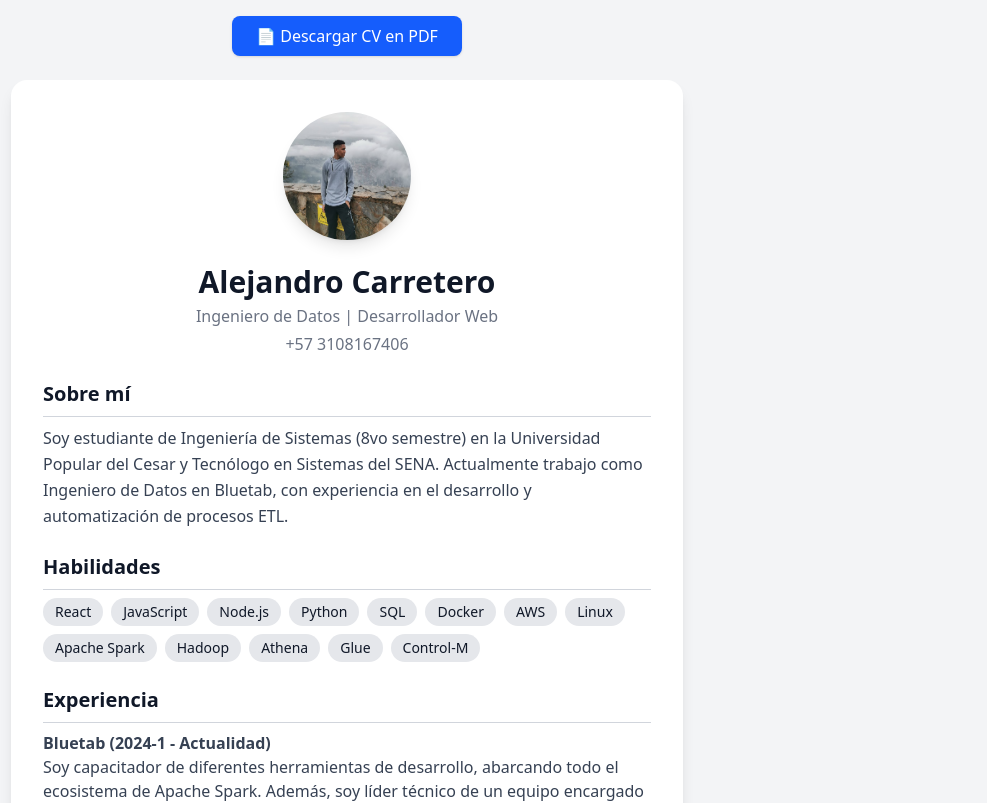
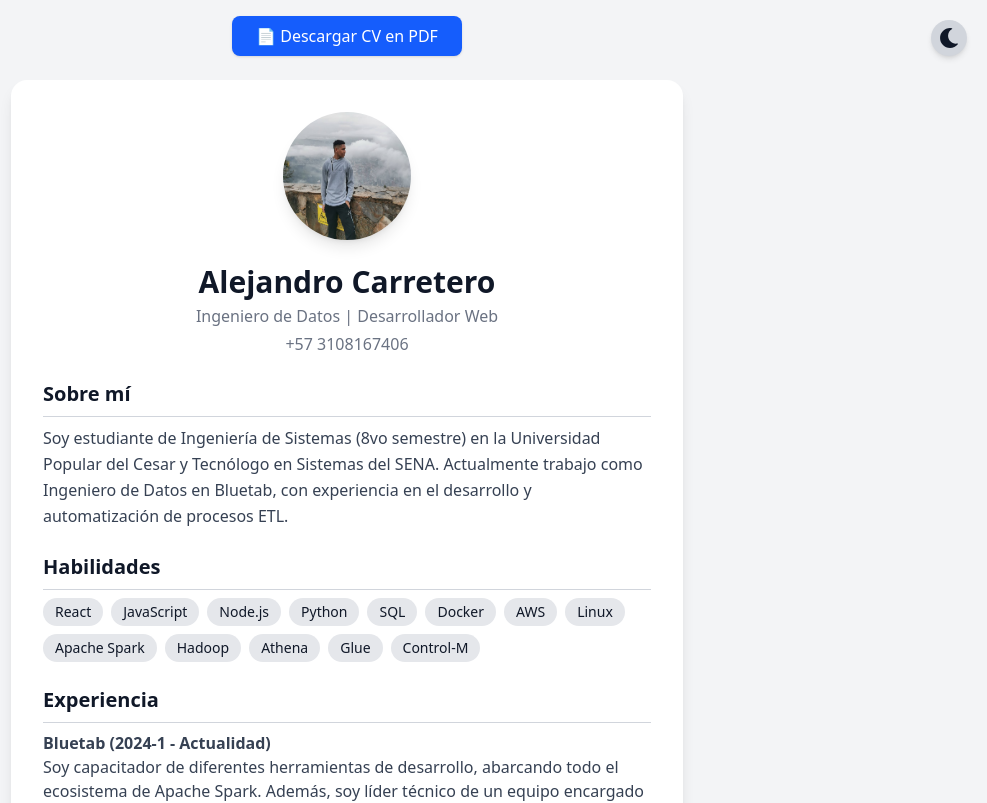
Before and after one commit to chandro-dev/alejocarreteroweb, a React (Vite) app: page /alejocarreteroweb/cv in a window 1280 px wide. Shown: the top 803 px of the page, without its empty margins (293-1280 px from the left). Built offline with nearby package versions, Linux system fonts and the light colour scheme.

Commit message:
add light and dark mode

```diff
--- a/src/App.jsx
+++ b/src/App.jsx
@@ -1,13 +1,39 @@
+import { useState, useEffect } from "react";
 import { Routes, Route } from "react-router-dom";
 import Home from "./Home";
 import Blog from "./blog/Blog";
 import Cv from "./cv/Cv";
 import Contact from "./contact/Contact";
 import './style.css'
+import { FaSun, FaMoon} from "react-icons/fa";
 
 function App() {
+  const [darkMode, setDarkMode] = useState(() => {
+    return localStorage.getItem("theme") === "dark";
+  });
+
+  useEffect(() => {
+    if (darkMode) {
+      document.documentElement.classList.add("dark");
+      localStorage.setItem("theme", "dark");
+    } else {
+      document.documentElement.classList.remove("dark");
+      localStorage.setItem("theme", "light");
+    }
+  }, [darkMode]);
   return (
+
+
+
     <div className="min-h-screen bg-gray-100 dark:bg-gray-900 text-gray-900 dark:text-white transition-all duration-300">
+      {/* Botón de Dark Mode */}
+      <button
+        onClick={() => setDarkMode(!darkMode)}
+        className="absolute top-5 right-5 p-2 bg-gray-300 dark:bg-gray-700 rounded-full shadow-md transition-all"
+      >
+        {darkMode ? <FaSun size={20} /> : <FaMoon size={20} />}
+      </button>
+      {/* Rutas */}
       <Routes>
         <Route path="/alejocarreteroweb/" element={<Home />} />
         <Route path="/alejocarreteroweb/blog" element={<Blog />} />
```
